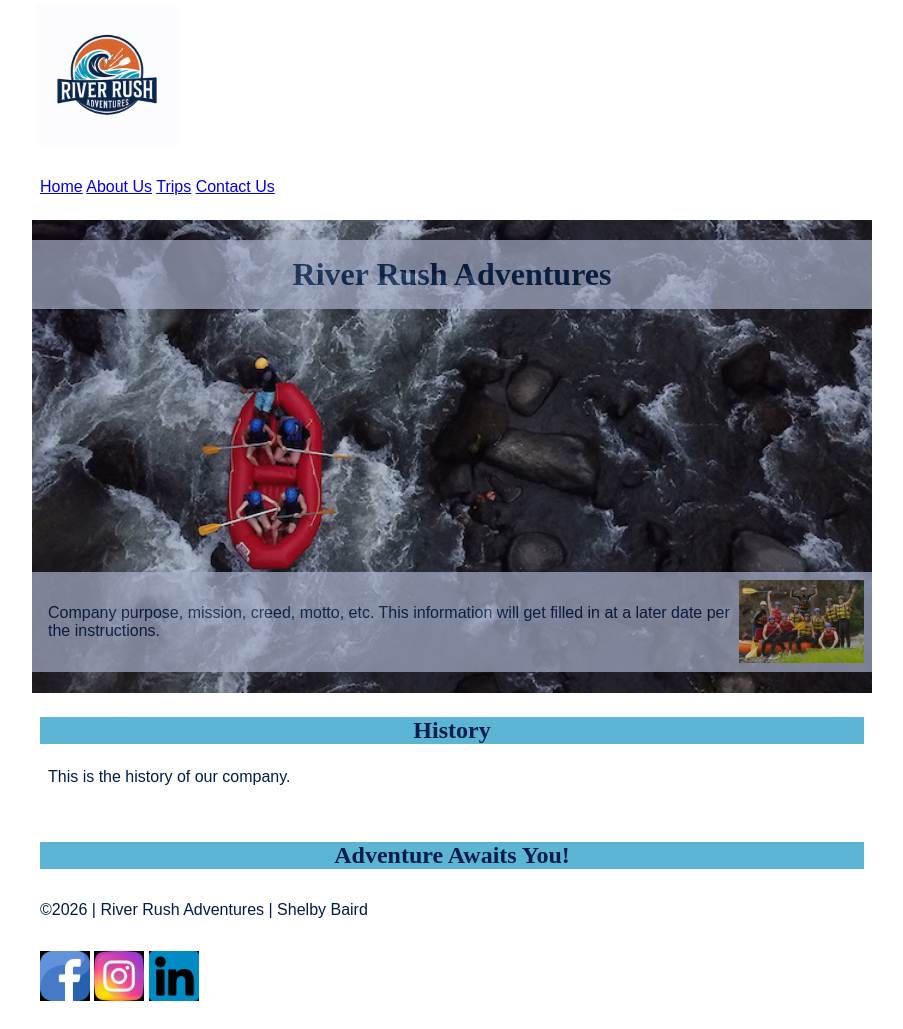
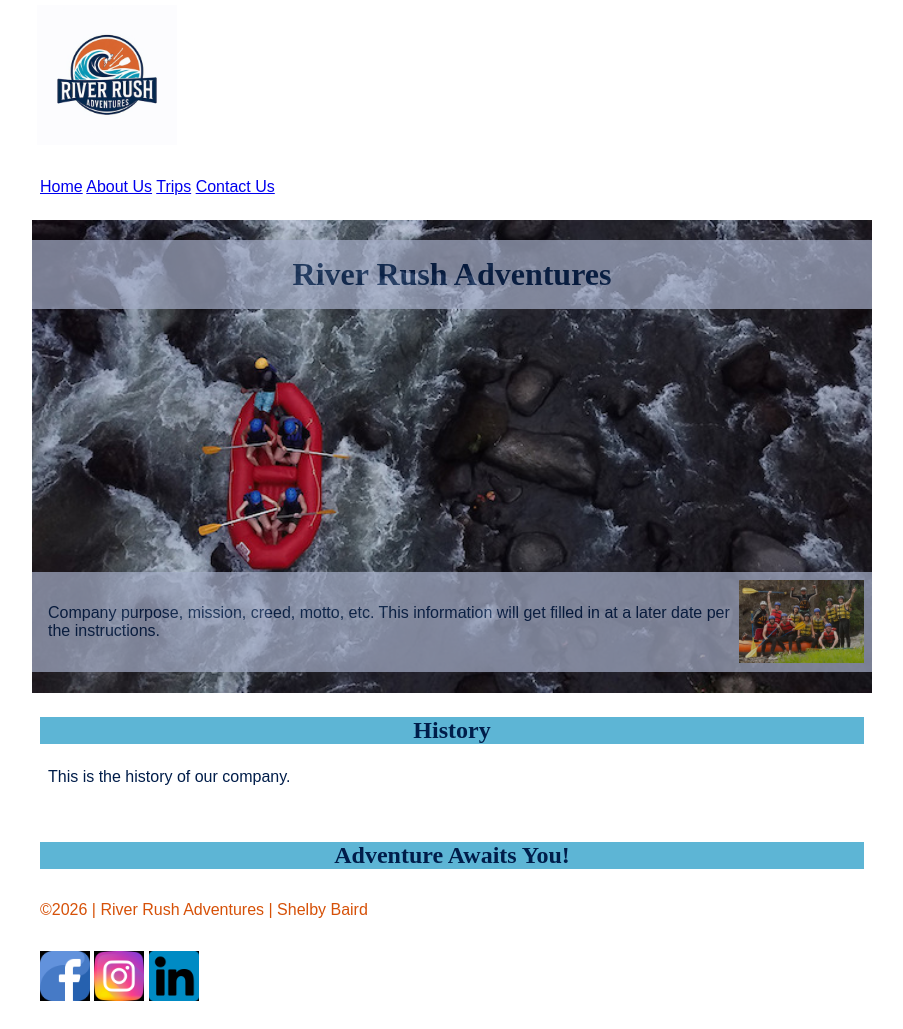
Before and after one commit to Shelbizzle626/wdd130, a plain HTML site: page wwr/about.html in a window 1280 px wide. Shown: the whole page, without its empty margins (188-1091 px from the left). Drawn offline with Linux system fonts and the light colour scheme.

Commit message:
font color change

```diff
--- a/wwr/styles/rafting.css
+++ b/wwr/styles/rafting.css
@@ -1,7 +1,7 @@
 :root {
     --primary-color: #A7B0Ca;
     /* Powder Blue */
-    /* --secondary-color: #D65108; */
+    --secondary-color: #D65108;
     /* Spicy Orange*/
     --accent1-color: #001D4A;
     /* Prussian Blue*/
@@ -102,3 +102,7 @@ footer img {
     width: 50px;
     height: auto;
 }
+
+footer p {
+    color: var(--secondary-color);
+}
```
